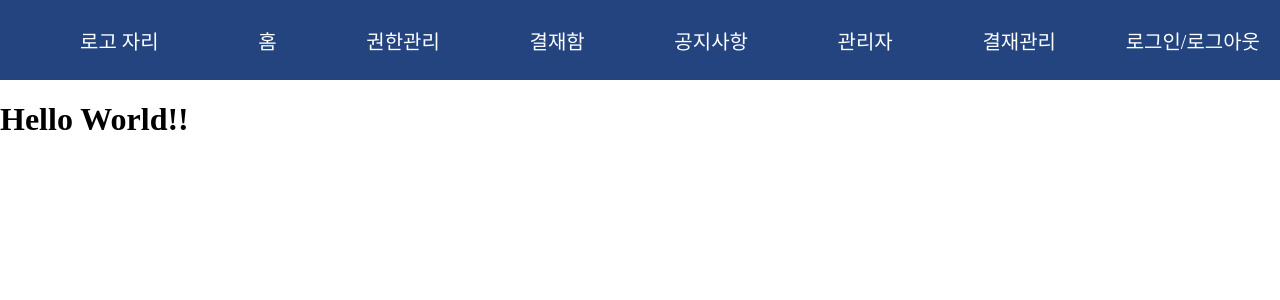
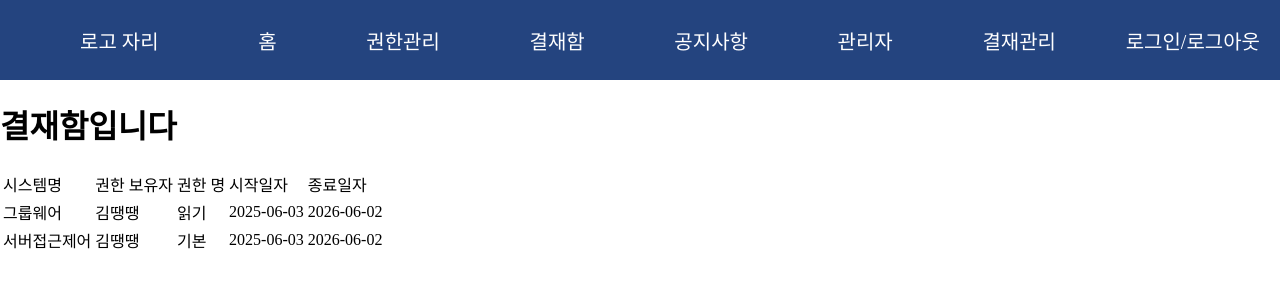
Before and after one commit to JxxHxxx/round1, a Vue app: page /comfirm in a window 1280 px wide. Shown: the top 300 px of the page. Built offline with nearby package versions, Linux system fonts and the light colour scheme.

Commit message:
FEAT : 내 권한 조회 페이지 프로토

```diff
--- a/package.json
+++ b/package.json
@@ -9,7 +9,7 @@
   },
   "dependencies": {
     "core-js": "^3.8.3",
-    "vue": "^3.2.13",
+    "vue": "^3.5.16",
     "vue-router": "^4.5.1"
   },
   "devDependencies": {
--- a/src/App.vue
+++ b/src/App.vue
@@ -1,10 +1,8 @@
 <template>
   <AppHeader />
-  <AppMain />
 </template>
 
 <script>
-import AppMain from './components/AppMain.vue'
 import AppHeader from './components/layout/AppHeader.vue';
 import './assets/css/index.css';
 import './assets/css/tag.css';
@@ -12,8 +10,7 @@ import './assets/css/tag.css';
 export default {
   name: 'App',
   components: {
-    AppHeader,
-    AppMain
+    AppHeader
   }
 }
 </script>
--- /dev/null
+++ b/src/components/feature/TableV1.vue
@@ -0,0 +1,33 @@
+<template>
+    <div>
+        <table>
+            <thead>
+                <tr>
+                    <td  v-for="(item, index) in data.columns" :key="index">{{ item }}</td>
+                </tr>
+            </thead>
+            <tbody>
+                <tr v-for="(item, index) in data.tableData" :key="index">
+                   <td>{{ item.systemName }}</td>
+                   <td>{{ item.ownerName }}</td>
+                   <td>{{ item.roleName }}</td>
+                   <td>{{ item.startDate }}</td>
+                   <td>{{ item.endDate }}</td>
+                </tr>
+            </tbody>
+        </table>
+    </div>
+</template>
+
+<script setup>
+  const data = defineProps({
+    columns : {
+        type : Array
+    },
+    tableData : {
+        type : Array
+    }
+  });
+
+</script>
+<style lang="scss" scoped></style>
--- a/src/components/layout/AppHeader.vue
+++ b/src/components/layout/AppHeader.vue
@@ -1,10 +1,9 @@
 <template>
     <header id="AppHeader">
         <div class="AppHeaderContainer">
-
             <ul class="HorizonUnorderList">
                 <div class="AppHeaderItem LeftAppHeaderItem">로고 자리</div>
-                <RouterLink to="#">
+                <RouterLink to="/">
                     <li class="AppHeaderItem CenterAppHeaderItem">
                         <a>홈</a>
                     </li>
@@ -14,7 +13,7 @@
                         <a>권한관리</a>
                     </li>
                 </RouterLink>
-                <RouterLink to="#">
+                <RouterLink to="/comfirm">
                     <div>
                         <li class="AppHeaderItem CenterAppHeaderItem">
                           <a>결재함</a>
@@ -42,7 +41,6 @@
                       </li>
                     </div>
                 </RouterLink>
-
                 <div class="AppHeaderItem RightAppHeaderItem">로그인/로그아웃</div>
             </ul>
         </div>
--- /dev/null
+++ b/src/components/page/confirm/MyRolePage.vue
@@ -0,0 +1,35 @@
+<template>
+    <div>
+        <h1>결재함입니다</h1>
+    </div>
+    <div>
+        <TableV1 :tableData="myRoleList" :columns="columns"></TableV1>
+        </div>
+</template>
+
+<script setup>
+import TableV1 from '@/components/feature/TableV1.vue';
+import { reactive, ref } from 'vue';
+
+
+const myRoleList = reactive([{
+    systemName: '그룹웨어',
+    ownerName: '김땡땡',
+    roleName: '읽기',
+    startDate: '2025-06-03',
+    endDate: '2026-06-02'
+},
+{
+    systemName: '서버접근제어',
+    ownerName: '김땡땡',
+    roleName: '기본',
+    startDate: '2025-06-03',
+    endDate: '2026-06-02'
+}]);
+
+const columns = ref(['시스템명', '권한 보유자', '권한 명', '시작일자', '종료일자'])
+
+
+</script>
+
+<style lang="scss" scoped></style>
--- a/src/components/routers/index.js
+++ b/src/components/routers/index.js
@@ -1,10 +1,12 @@
 import { createRouter, createWebHistory } from "vue-router";
 import AppMain from "../AppMain.vue";
 import HelloWorld from "../feature/HelloWorld.vue";
+import MyRolePage from "../page/confirm/MyRolePage.vue";
 
 const routes = [
     {path : '/' , component : AppMain},
-    {path : '/HelloWorld' , component : HelloWorld}
+    {path : '/HelloWorld' , component : HelloWorld},
+    {path : '/comfirm', component : MyRolePage}
 ];
 
 const router = createRouter({
```
Also changed, not shown: .eslintrc.js (added), 1 other file (tests, documents, lock files or other folders).
